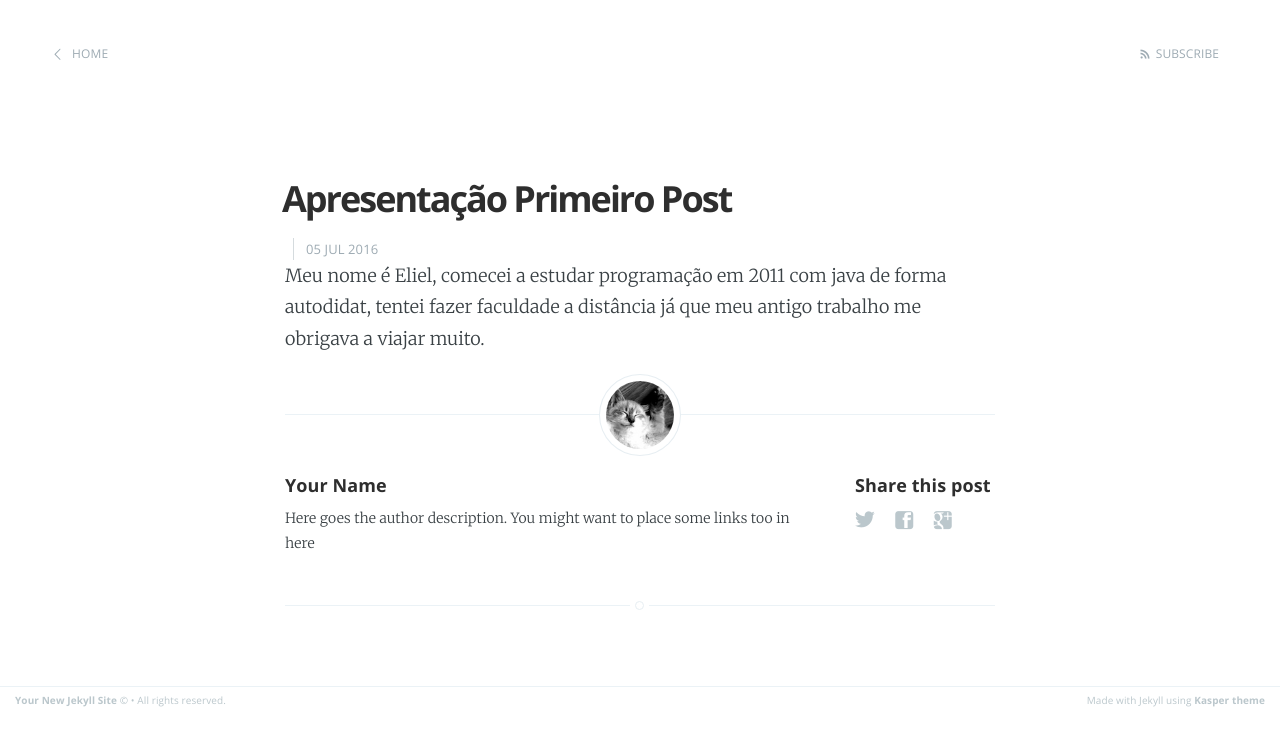
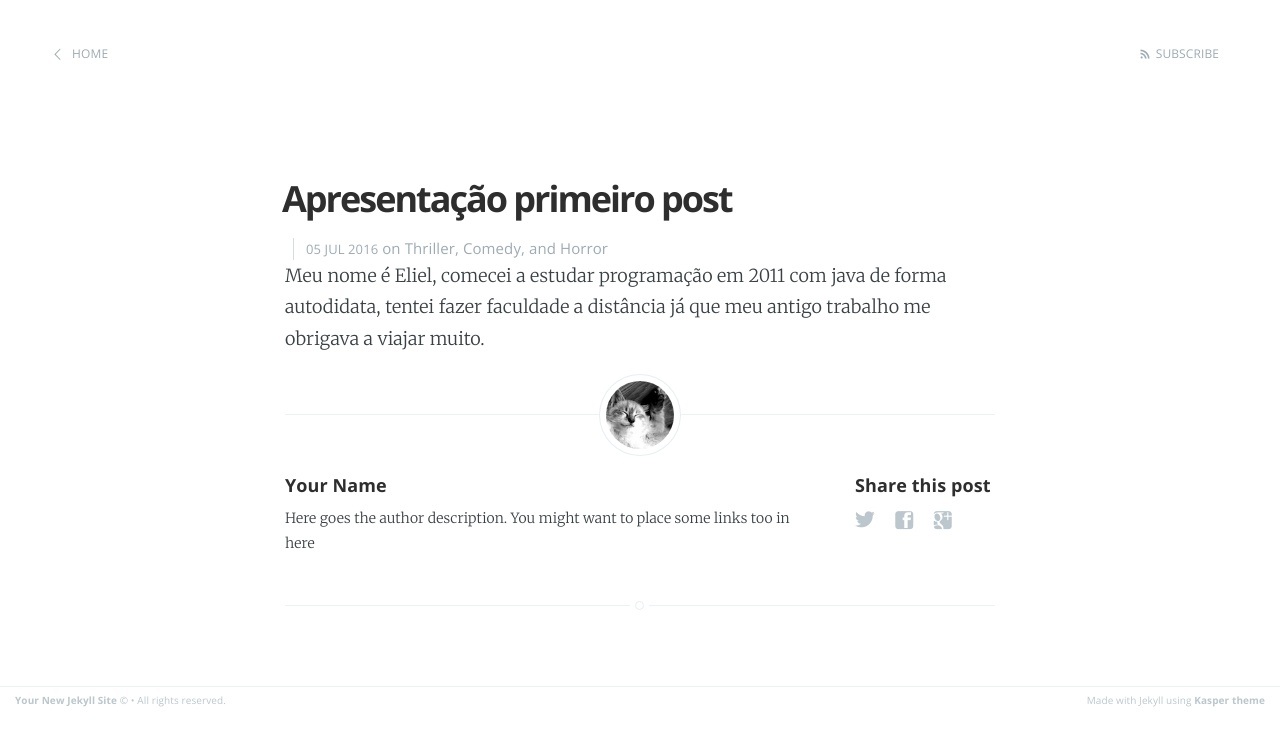
Before and after one commit to hc3/hc3.github.io, a Jekyll site: the page built from _posts/2016-07-05-apresentação-primeiro-post.html, in a window 1280 px wide. Shown: the top 746 px of the page. Built offline with Jekyll 4.4.1, drawn with Linux system fonts in a browser that asks for light colours.

Commit message:
alterando

```diff
--- a/_posts/2016-07-05-apresentação-primeiro-post.html
+++ b/_posts/2016-07-05-apresentação-primeiro-post.html
@@ -1,8 +1,9 @@
 ---
 layout: post
-title:  Apresentação Primeiro Post
+title:  "Apresentação primeiro post"
 date:   2016-07-05 10:35:00
+categories: Thriller Comedy Horror
 ---
-<p>Meu nome é Eliel, comecei a estudar programação em 2011 com java de forma autodidat, tentei fazer faculdade a distância
+<p>Meu nome é Eliel, comecei a estudar programação em 2011 com java de forma autodidata, tentei fazer faculdade a distância
 já que meu antigo trabalho me obrigava a viajar muito.
 </p>
```
